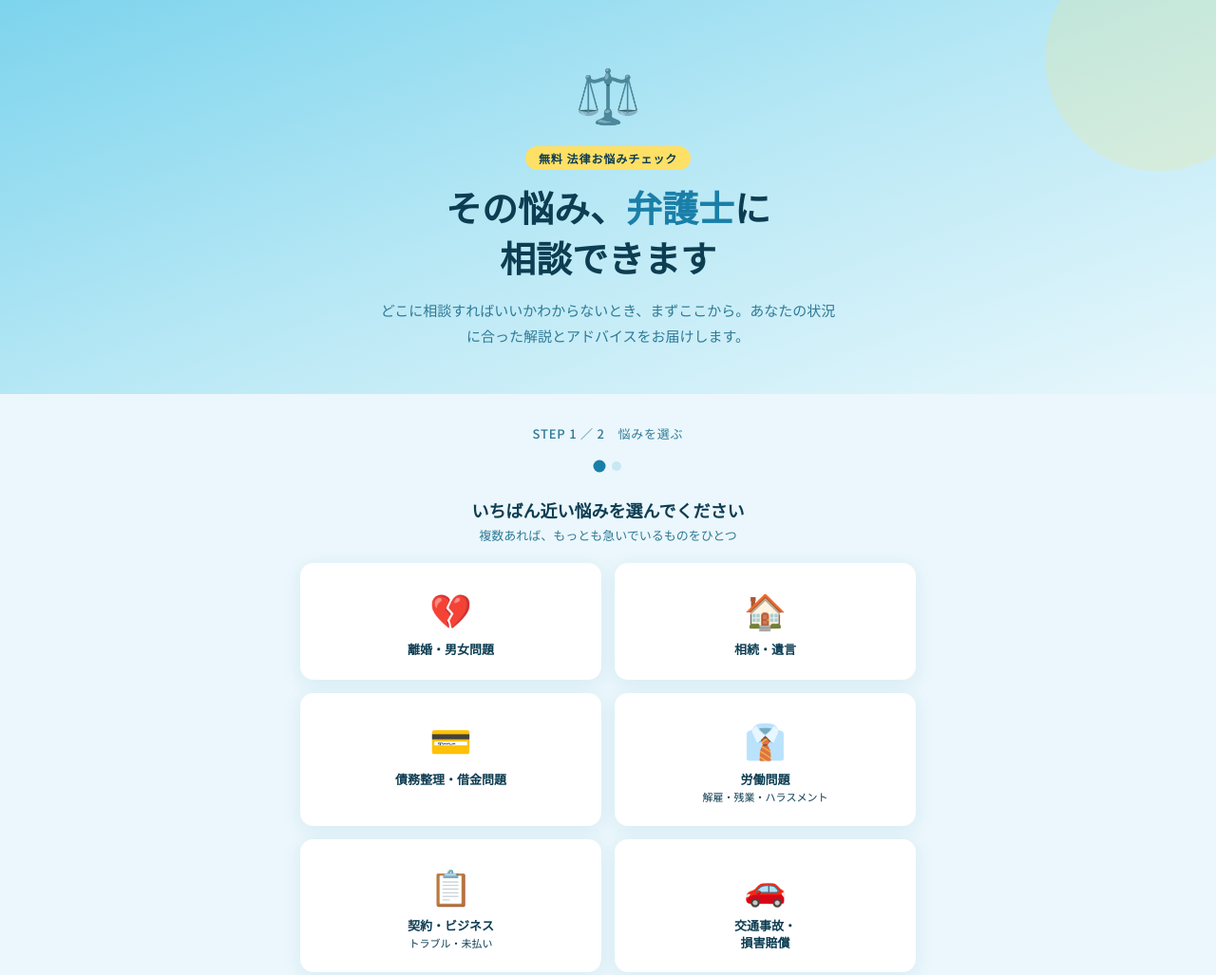
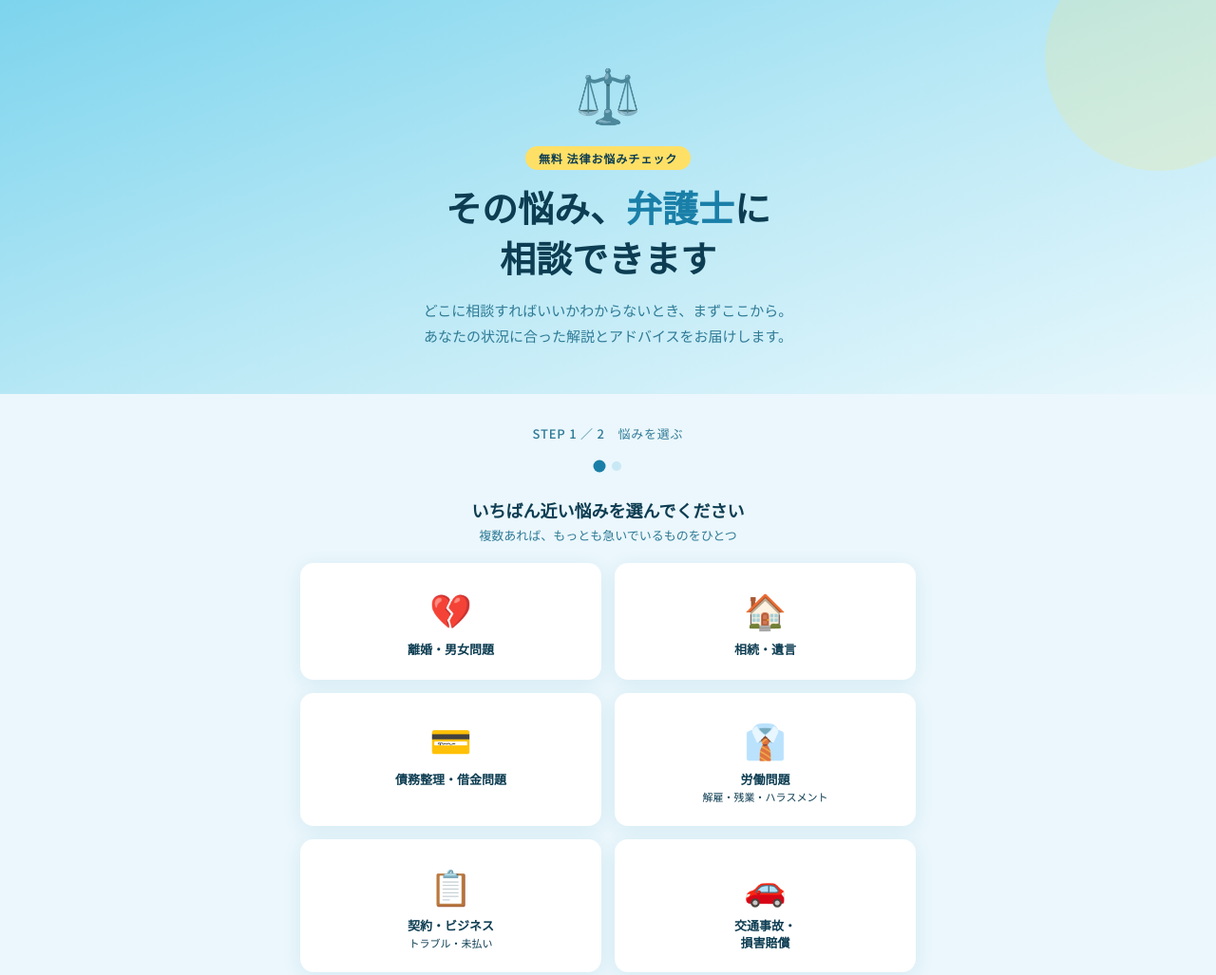
Before and after one commit to spc-jp/bengoshi-mikke, a plain HTML site: page index.html in a window 1280 px wide. Shown: the top 1027 px of the page at 95% size. Drawn offline with Linux system fonts and the light colour scheme.

Commit message:
Update index.html

```diff
--- a/index.html
+++ b/index.html
@@ -441,7 +441,7 @@
   <span class="hero-icon">⚖️</span>
   <div class="hero-badge">無料 法律お悩みチェック</div>
   <h1>その悩み、<span>弁護士</span>に<br>相談できます</h1>
-  <p>どこに相談すればいいかわからないとき、まずここから。あなたの状況に合った解説とアドバイスをお届けします。</p>
+  <p>どこに相談すればいいかわからないとき、まずここから。<br>あなたの状況に合った解説とアドバイスをお届けします。</p>
 </div>
 
 <!-- メイン -->
```
